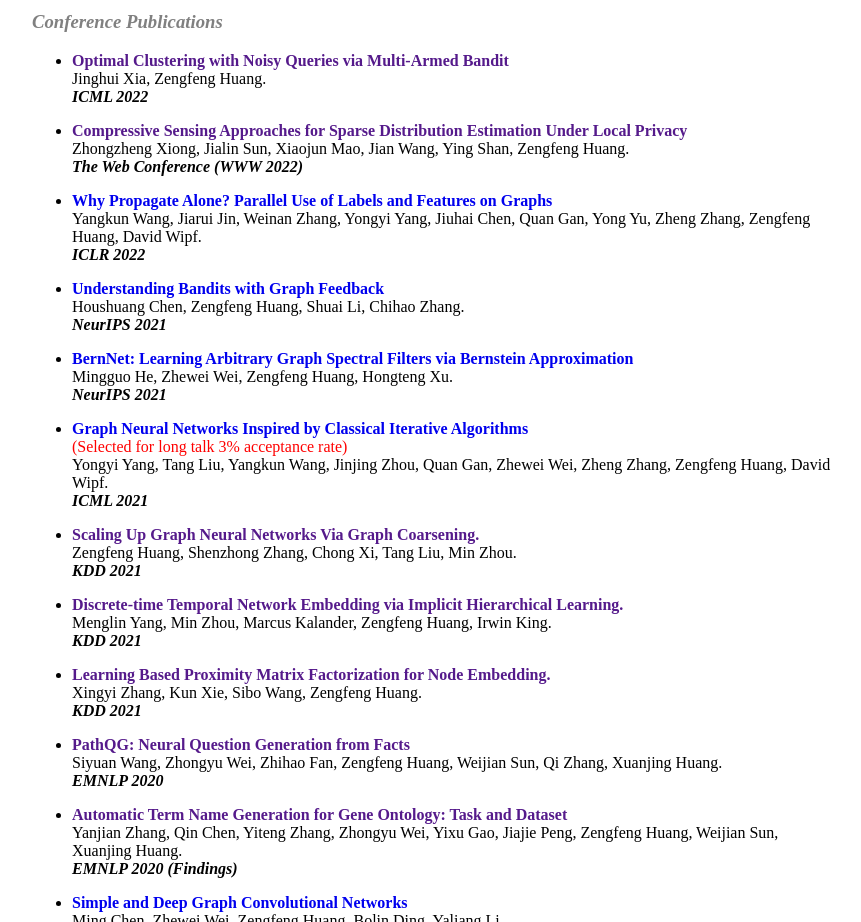
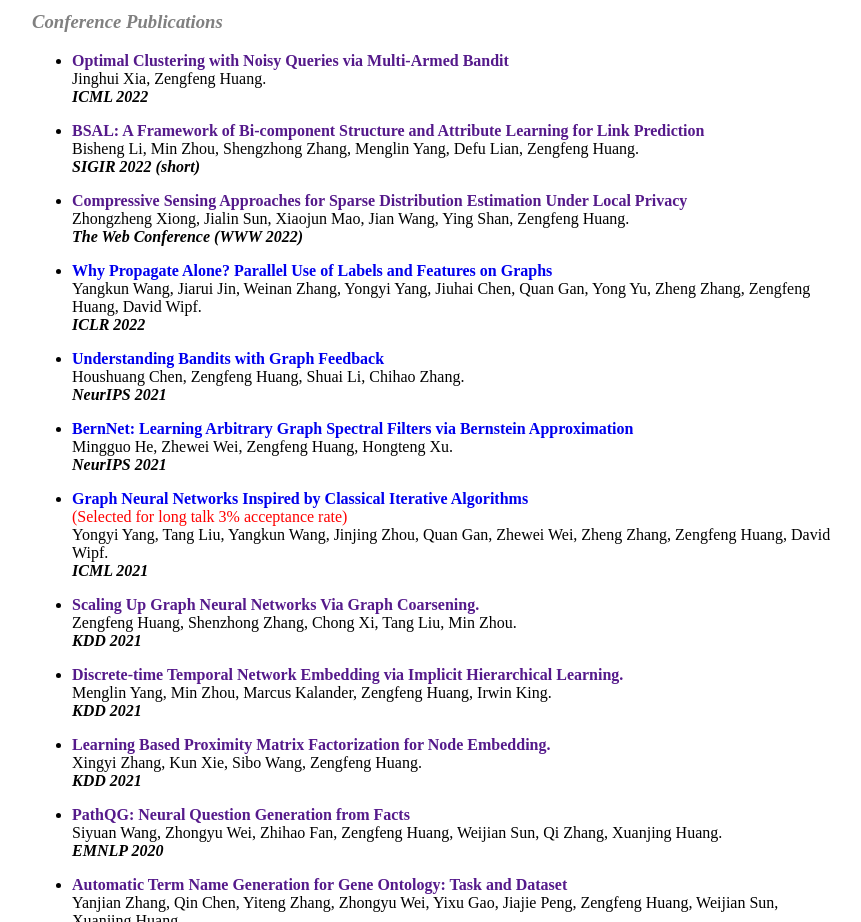
Before and after one commit to ZengfengHuang/ZengfengHuang.github.io, a plain HTML site: page index.html in a window 1280 px wide. Shown: the part 800-1722 px from the top of the page, without its empty margins (208-1069 px from the left). Drawn offline with Linux system fonts and the light colour scheme.

Commit message:
Update index.html

```diff
--- a/index.html
+++ b/index.html
@@ -72,6 +72,20 @@ Lars Arge</a>.
 
 						<b>ICML 2022</b></i><span style="color: rgb(0, 0, 0); font-family: Times New Roman; font-style: normal; font-variant: normal; font-weight: normal; letter-spacing: normal; line-height: normal; orphans: 2; text-align: -webkit-auto; text-indent: 0px; text-transform: none; white-space: normal; widows: 2; word-spacing: 0px; -webkit-text-size-adjust: auto; -webkit-text-stroke-width: 0px; font-size: medium; display: inline !important; float: none; background-color: rgb(255, 255, 255)"><span class="Apple-converted-space">&nbsp;</span></span></li>
  </ul>
+
+ <ul>
+		<li>
+			<b style="color: rgb(0, 0, 0); font-family: Times New Roman; font-style: normal; font-variant: normal; letter-spacing: normal; line-height: normal; orphans: 2; text-align: -webkit-auto; text-indent: 0px; text-transform: none; white-space: normal; widows: 2; word-spacing: 0px; -webkit-text-size-adjust: auto; -webkit-text-stroke-width: 0px; font-size: medium; background-color: rgb(255, 255, 255)">
+				<a href="" style="text-decoration: none">
+					BSAL: A Framework of Bi-component Structure and Attribute Learning for Link Prediction</a></b><br style="color: rgb(0, 0, 0); font-family: ArialMT, Arial, sans-serif; font-size: 14pt; font-style: normal; font-variant: normal; font-weight: normal; letter-spacing: normal; line-height: 21px; orphans: 2; text-align: left; text-indent: -15px; text-transform: none; white-space: normal; widows: 2; word-spacing: 0px; -webkit-text-size-adjust: none; -webkit-text-stroke-width: 0px; background-color: rgb(255, 255, 255)">
+
+				<span style="color: rgb(0, 0, 0); font-family: Times New Roman; font-size: medium; font-style: normal; font-variant: normal; font-weight: normal; letter-spacing: normal; line-height: normal; orphans: 2; text-align: -webkit-auto; text-indent: 0px; text-transform: none; white-space: normal; widows: 2; word-spacing: 0px; -webkit-text-size-adjust: auto; -webkit-text-stroke-width: 0px; display: inline !important; float: none; background-color: rgb(255, 255, 255)">
+					Bisheng Li, Min Zhou, Shengzhong Zhang, Menglin Yang, Defu Lian, Zengfeng Huang.</span><br style="color: rgb(0, 0, 0); font-family: Times New Roman; font-size: 14pt; font-style: normal; font-variant: normal; font-weight: normal; letter-spacing: normal; line-height: 21px; orphans: 2; text-align: left; text-indent: -15px; text-transform: none; white-space: normal; widows: 2; word-spacing: 0px; -webkit-text-size-adjust: none; -webkit-text-stroke-width: 0px; background-color: rgb(255, 255, 255)">
+					<i style="color: rgb(0, 0, 0); font-family: Times New Roman; font-variant: normal; font-weight: normal; letter-spacing: normal; line-height: normal; orphans: 2; text-align: -webkit-auto; text-indent: 0px; text-transform: none; white-space: normal; widows: 2; word-spacing: 0px; -webkit-text-size-adjust: auto; -webkit-text-stroke-width: 0px; font-size: medium; background-color: rgb(255, 255, 255)">
+
+						<b>SIGIR 2022 (short)</b></i><span style="color: rgb(0, 0, 0); font-family: Times New Roman; font-style: normal; font-variant: normal; font-weight: normal; letter-spacing: normal; line-height: normal; orphans: 2; text-align: -webkit-auto; text-indent: 0px; text-transform: none; white-space: normal; widows: 2; word-spacing: 0px; -webkit-text-size-adjust: auto; -webkit-text-stroke-width: 0px; font-size: medium; display: inline !important; float: none; background-color: rgb(255, 255, 255)"><span class="Apple-converted-space">&nbsp;</span></span></li>
+ </ul>
+
 
 
 	<ul>
```
